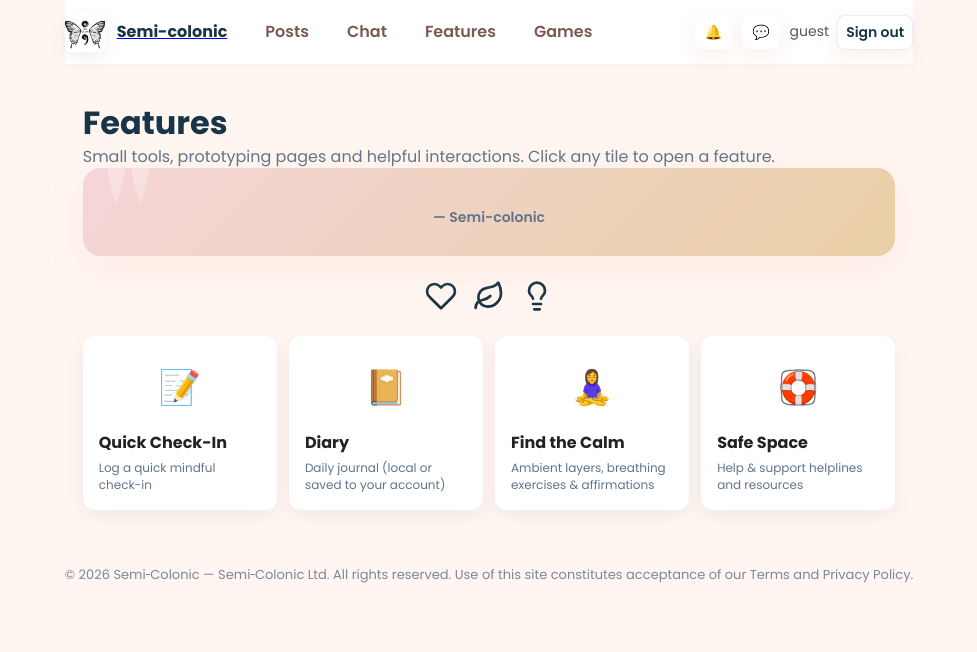
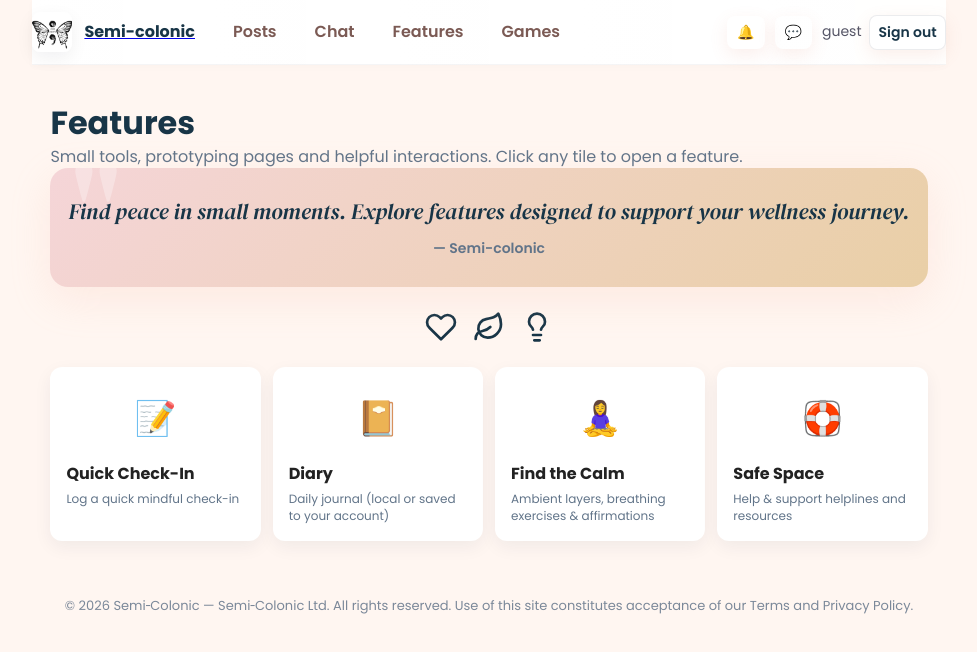
Before and after one commit to ssanjanasomavara-wq/sanjanaaa, a Next.js app: page /features in a window 1280 px wide. Shown: the top 652 px of the page, without its empty margins (151-1128 px from the left). Built offline with nearby package versions, Linux system fonts and the light colour scheme.

Commit message:
Fix quote prop in QuoteBanner component

```diff
--- a/pages/features.jsx
+++ b/pages/features.jsx
@@ -69,7 +69,7 @@ export default function Features() {
           </p>
 
           <QuoteBanner
-            quote={QUOTES.features.quote}
+            text={QUOTES.features.quote}
             author={QUOTES.features.author}
           />
 
```
